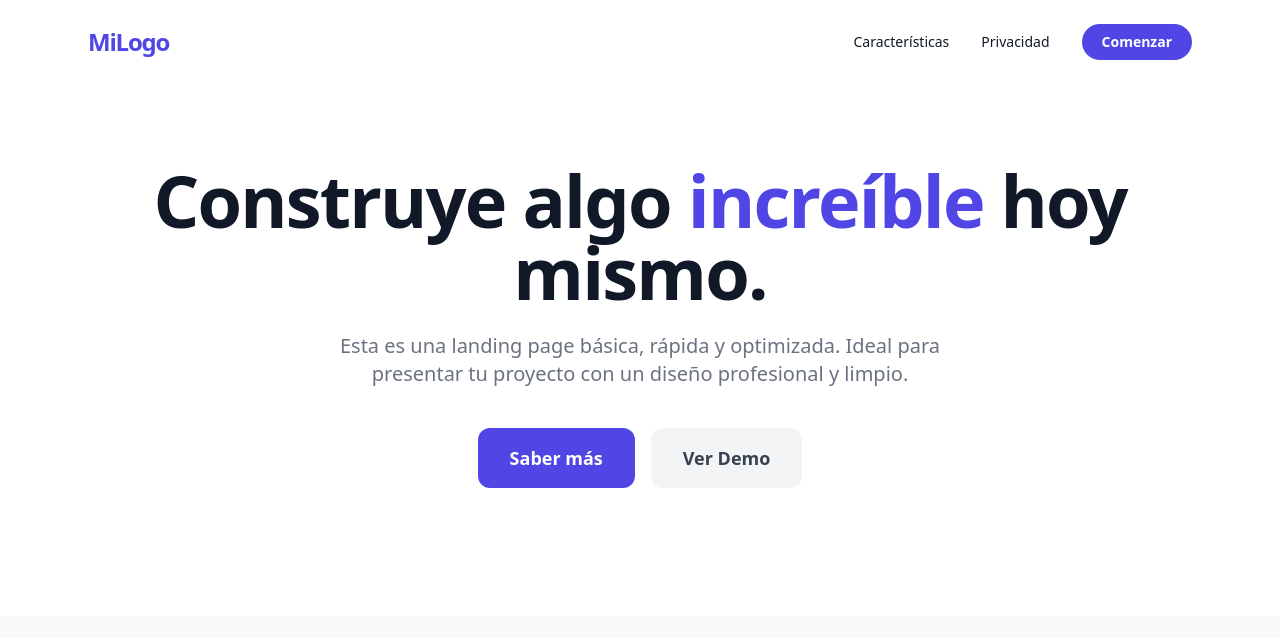
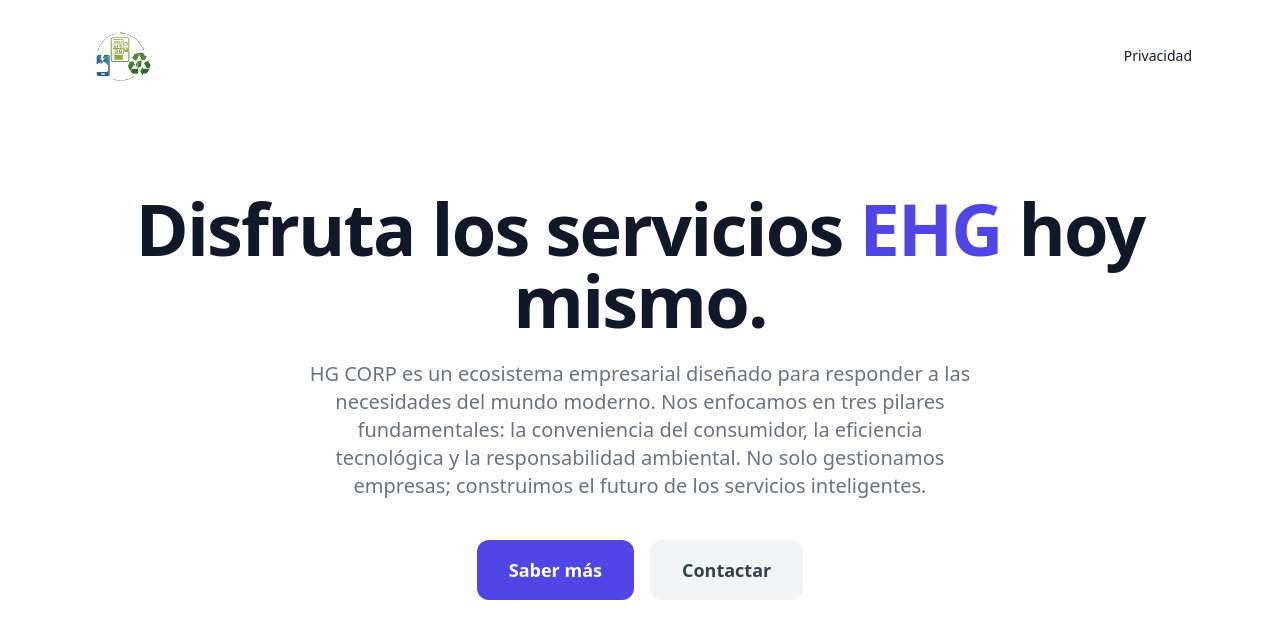
Before and after one commit to CakeIturbe/ehgcorp_landing, a plain HTML site: page index.html in a window 1280 px wide. Drawn offline with nearby package versions, Linux system fonts and the light colour scheme.

Commit message:
fix(): home page customization

```diff
--- a/index.html
+++ b/index.html
@@ -9,24 +9,26 @@
 <body class="bg-white text-gray-900 antialiased">
 
     <nav class="max-w-6xl mx-auto px-6 py-6 flex justify-between items-center">
-        <div class="text-2xl font-bold tracking-tighter text-indigo-600">MiLogo</div>
+        <div class="text-2xl font-bold tracking-tighter text-indigo-600">
+            <img class="h-16 block " src="logo.png" alt="Logo EHG Corp">
+        </div>
         <div class="space-x-8 hidden md:flex items-center">
-            <a href="#features" class="text-sm font-medium hover:text-indigo-600 transition">Características</a>
+            <!-- <a href="#features" class="text-sm font-medium hover:text-indigo-600 transition">Características</a> -->
             <a href="/ehgcorp_landing/privacy" class="text-sm font-medium hover:text-indigo-600 transition">Privacidad</a>
-            <a href="#" class="bg-indigo-600 text-white px-5 py-2 rounded-full text-sm font-semibold hover:bg-indigo-700 transition">Comenzar</a>
+            <!-- <a href="#" class="bg-indigo-600 text-white px-5 py-2 rounded-full text-sm font-semibold hover:bg-indigo-700 transition">Comenzar</a> -->
         </div>
     </nav>
 
     <header class="max-w-6xl mx-auto px-6 pt-20 pb-32 text-center">
         <h1 class="text-5xl md:text-7xl font-extrabold tracking-tight mb-6">
-            Construye algo <span class="text-indigo-600">increíble</span> hoy mismo.
+            Disfruta los servicios <span class="text-indigo-600">EHG</span> hoy mismo.
         </h1>
         <p class="text-xl text-gray-500 max-w-2xl mx-auto mb-10">
-            Esta es una landing page básica, rápida y optimizada. Ideal para presentar tu proyecto con un diseño profesional y limpio.
+            HG CORP es un ecosistema empresarial diseñado para responder a las necesidades del mundo moderno. Nos enfocamos en tres pilares fundamentales: la conveniencia del consumidor, la eficiencia tecnológica y la responsabilidad ambiental. No solo gestionamos empresas; construimos el futuro de los servicios inteligentes.
         </p>
         <div class="flex flex-col md:flex-row justify-center gap-4">
             <button class="bg-indigo-600 text-white px-8 py-4 rounded-xl font-bold text-lg hover:shadow-lg hover:bg-indigo-700 transition">Saber más</button>
-            <button class="bg-gray-100 text-gray-700 px-8 py-4 rounded-xl font-bold text-lg hover:bg-gray-200 transition">Ver Demo</button>
+            <button class="bg-gray-100 text-gray-700 px-8 py-4 rounded-xl font-bold text-lg hover:bg-gray-200 transition">Contactar</button>
         </div>
     </header>
 
```
Also changed, not shown: privacy/index.html (+5 -1 lines), full_logo.png (added), logo.png (added), logo2.png (added).
